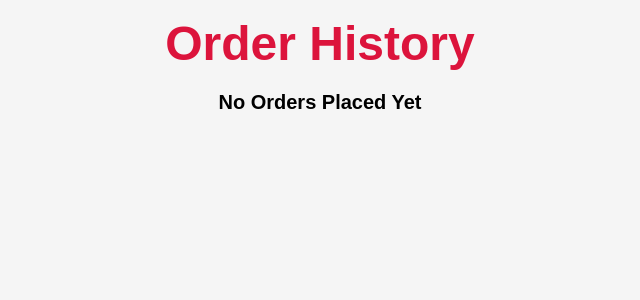
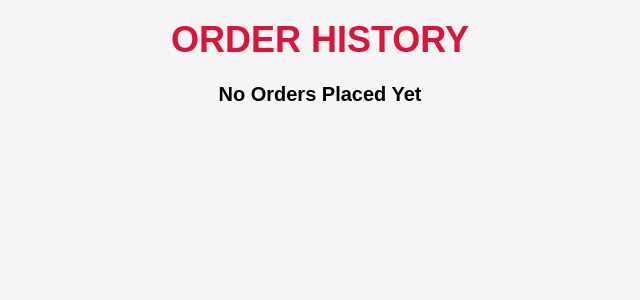
Before and after one commit to Himanshu-Dhapola/E-Commerce, a React (Vite) app in the folder client/: page /order-history in a window 1280 px wide. Shown: the top 300 px of the page, without its empty margins (320-960 px from the left). Built offline with nearby package versions, Linux system fonts and the light colour scheme; sample sign-in values are in the browser's storage.

Commit message:
Update OrderHistory.jsx

```diff
--- a/client/src/Customer/Components/Navigation/OrderHistory.jsx
+++ b/client/src/Customer/Components/Navigation/OrderHistory.jsx
@@ -6,7 +6,7 @@ export default function OrderHistory() {
 
   return (
     <div className="bg-smoke min-h-screen font-Poppins py-5">
-      <h1 className="text-center text-color font-bold text-3xl md:text-5xl">
+      <h1 className="text-center uppercase text-color font-bold text-2xl md:text-4xl">
         Order History
       </h1>
       <div>
```
